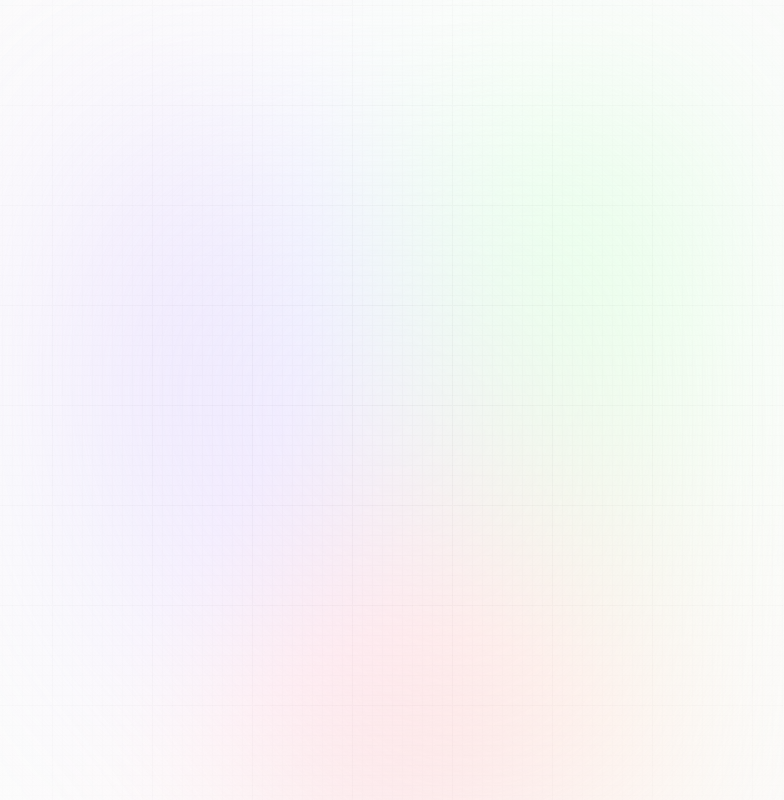
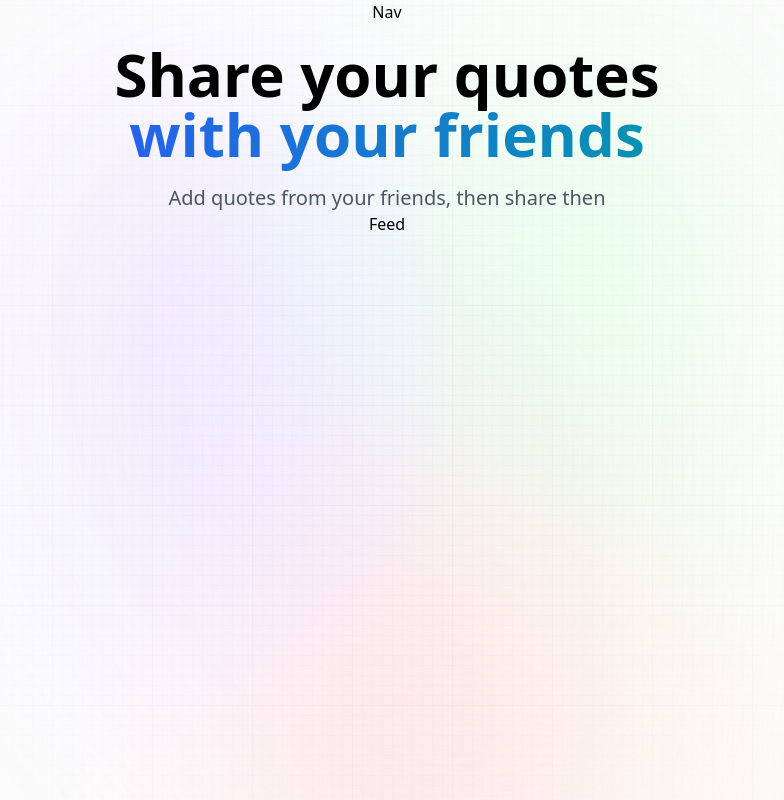
Before and after one commit to greenmountainrobotics/GMR-PM, a Next.js app: page / in a window 1280 px wide. Shown: the whole page, without its empty margins (253-1037 px from the left). Built offline with nearby package versions, Linux system fonts and the light colour scheme.

Commit message:
Created the landing page and got started on the nav bar

```diff
--- a/app/layout.jsx
+++ b/app/layout.jsx
@@ -1,25 +1,25 @@
-import '@styles/global.css';
-import { Children } from 'react';
+import "@styles/globals.css";
+import Nav from '@components/Nav';
+import Provider from '@components/Provider';
 
 export const metadata = {
   title: "Quote Board",
-    description: "Share your quotes"
-}
+  description: "Share your quotes",
+};
 
-const RootLayout = ( {children}) => {
-  return (
-    <html Lang="en">
+const RootLayout = ({ children }) => (
+  <html lang='en'>
     <body>
-            <div class="main">
-                <div class="gradient" />
+        <div className='main'>
+          <div className='gradient' />
         </div>
 
-            <main classname="app">
+        <main className='app'>
+            <Nav/>
           {children}
         </main>
     </body>
   </html>
-  )
-}
+);
 
-export default RootLayout
+export default RootLayout;
--- a/app/page.jsx
+++ b/app/page.jsx
@@ -1,8 +1,19 @@
+import Feed from '@components/Feed';
 
 const Home = () => {
   return (
-    <section className="w-full flex-center, flex-col">
+    <section className="w-full flex-center flex-col">
+        <h1 className="head_text text-center">
+          Share your quotes
+          <br className="max-md:hidden"/>
+          <span className="blue_gradient text-center">with your friends</span>
+        </h1>
 
+        <p className="desc">
+          Add quotes from your friends, then share then
+        </p>
+
+        <Feed/>
     </section>
   )
 }
--- /dev/null
+++ b/components/Feed.jsx
@@ -0,0 +1,9 @@
+import React from 'react'
+
+const Feed = () => {
+  return (
+    <div>Feed</div>
+  )
+}
+
+export default Feed
--- /dev/null
+++ b/components/Form.jsx
@@ -0,0 +1,9 @@
+import React from 'react'
+
+const Form = () => {
+  return (
+    <div>Form</div>
+  )
+}
+
+export default Form
--- /dev/null
+++ b/components/Nav.jsx
@@ -0,0 +1,11 @@
+import Link from 'next/link';
+import Image from 'next/image';
+
+
+const Nav = () => {
+  return (
+    <div>Nav</div>
+  )
+}
+
+export default Nav
--- /dev/null
+++ b/components/Profile.jsx
@@ -0,0 +1,9 @@
+import React from 'react'
+
+const Profile = () => {
+  return (
+    <div>Profile</div>
+  )
+}
+
+export default Profile
--- /dev/null
+++ b/components/PromptCard.jsx
@@ -0,0 +1,9 @@
+import React from 'react'
+
+const PromptCard = () => {
+  return (
+    <div>PromptCard</div>
+  )
+}
+
+export default PromptCard
--- /dev/null
+++ b/components/Provider.jsx
@@ -0,0 +1,9 @@
+import React from 'react'
+
+const Provicder = () => {
+  return (
+    <div>Provicder</div>
+  )
+}
+
+export default Provicder
```
Also changed, not shown: styles/globals.css (renamed from styles/global.css). Lines whose indentation alone changed are shown as unchanged.
